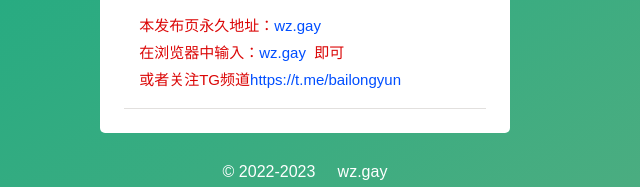
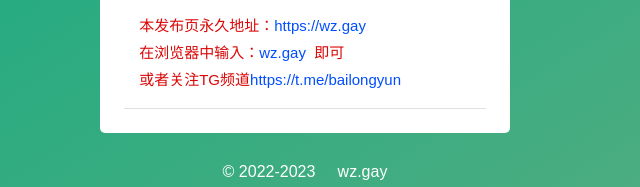
Before and after one commit to bailongyun/bailongyun.github.io, a plain HTML site: page index.html in a window 1280 px wide. Shown: the part 445-632 px from the top of the page, 335-975 px from the left. Drawn offline with Linux system fonts and the light colour scheme.

Commit message:
Update index.html

```diff
--- a/index.html
+++ b/index.html
@@ -28,7 +28,7 @@
 <a style="color: #004eff;" href="https://mayun.one/#/register">https://mayun.one</a>（wifi访问）<br>
 <a style="color: #004eff;" href="https://bailongyun.shop/#/register">https://bailongyun.shop</a>（5G访问）<br>
 <a style="color: #004eff;" href="https://bailongyun.xyz/#/register" target="_blank" rel="noopener">https://bailongyun.xyz</a>（VPN访问）</li>
-<li><span style="color: #db0707;">本发布页永久地址：<a style="color: #004eff;"href="https://wz.gay/">wz.gay</a></span>
+<li><span style="color: #db0707;">本发布页永久地址：<a style="color: #004eff;"href="https://wz.gay/">https://wz.gay</a></span>
 <span style="color: #db0707;">在浏览器中输入：<a style="color: #004eff;"href="https://wz.gay">wz.gay</a>&nbsp; 即可</span>
 <span style="color: #db0707;">或者关注TG频道<a style="color: #004eff;"href="https://t.me/bailongyun">https://t.me/bailongyun</a></span></li>
 </ul>
```
